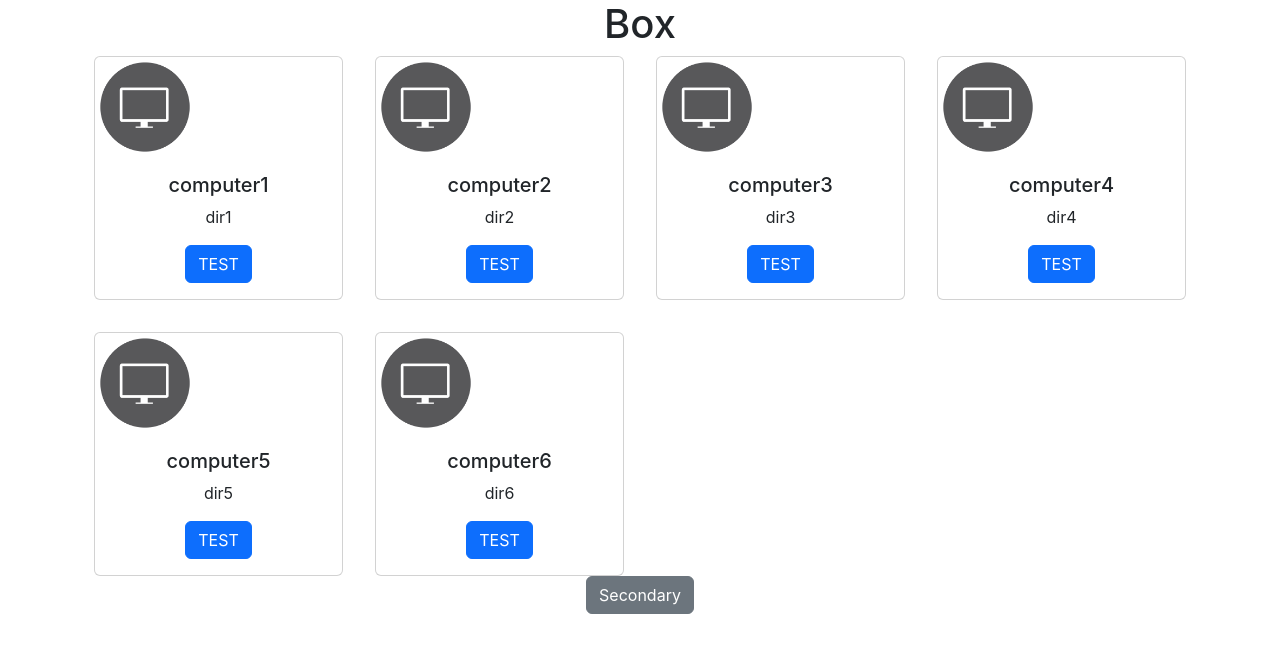
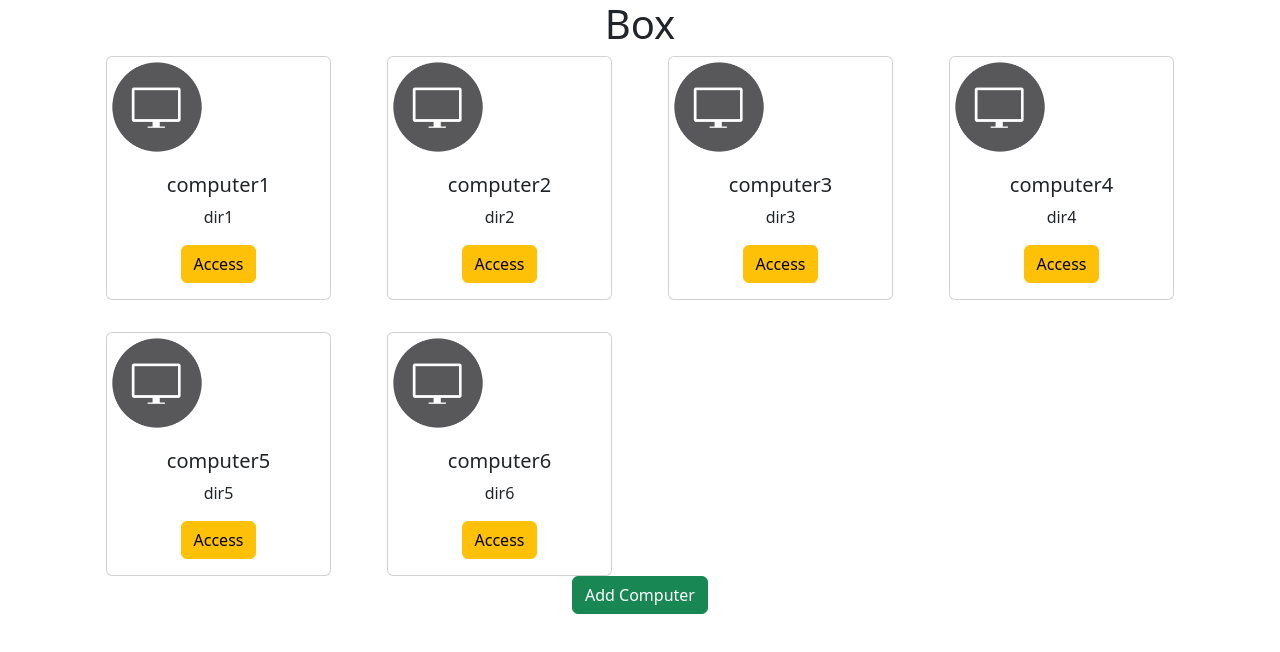
Before and after one commit to fsdexter/reto, a React (Create React App) app in the folder client/bash-app/: page / in a window 1280 px wide. Shown: the top 652 px of the page. Built offline with nearby package versions, Linux system fonts and the light colour scheme; no server answers.

Commit message:
access created

```diff
--- a/client/bash-app/src/App.js
+++ b/client/bash-app/src/App.js
@@ -2,6 +2,10 @@
 import { BrowserRouter, Route, Routes } from "react-router-dom";
 import injectContext from "./store/appContext"
 import { Home } from './pages/home';
+
+import 'bootstrap/dist/css/bootstrap.min.css';
+import { Add } from './pages/add';
+import { Access } from './pages/access';
 
 
 function App() {
@@ -12,8 +16,10 @@
 
       <BrowserRouter >
         <Routes>
-          <Route element={<Home />} path="/" />
-          <Route element={<h1>Not found!</h1>} />
+        <Route element={<Home />} path="/" />
+        <Route element={<Add />} path="/add" />
+        <Route element={<Access />} path="/access" />
+        <Route element={<h1>Not found!</h1>} />
         </Routes>
       </BrowserRouter>
 
--- a/client/bash-app/src/componetn/computerBox.js
+++ b/client/bash-app/src/componetn/computerBox.js
@@ -11,6 +11,7 @@
 		return(
 			<div className="" key={index} >
 				<ComputerCard
+				id={item.id}
                 name={item.name}
                 path={item.path}
                 />
--- a/client/bash-app/src/componetn/computerCard.js
+++ b/client/bash-app/src/componetn/computerCard.js
@@ -1,25 +1,36 @@
 import React, { useContext } from "react";
-import Button from 'react-bootstrap/Button';
 import Card from 'react-bootstrap/Card';
 import { Context } from "../store/appContext";
 import PcIcon from "../img/pc_icon.png"
+import { useNavigate } from "react-router-dom";
+
 
 
 function ComputerCard(props) {
   const { store, actions } = useContext(Context);
-
+  let navigate = useNavigate();
 
   return (
+    <div className="container justify-content-center">
       <Card >
-      <Card.Img variant="top" src={PcIcon} alt="computer icon" style={{ width: '100px', }}/>
+        <Card.Img className="App" variant="top" src={PcIcon} alt="computer icon" style={{ width: '100px', }}/>
         <Card.Body>
           <Card.Title>{props.name}</Card.Title>
           <Card.Text>
             {props.path}
           </Card.Text>
-        <Button variant="primary">TEST</Button>
+          <button
+            type="button"
+            className="btn btn-warning"
+            onClick={() => {
+              actions.access(props.id);
+              navigate("/access")
+            }}
+          >Access</button>
         </Card.Body>
       </Card>
+
+    </div>
   );
 }
 
--- /dev/null
+++ b/client/bash-app/src/pages/access.js
@@ -0,0 +1,27 @@
+import React, { useContext } from "react";
+import { Context } from "../store/appContext";
+import Card from 'react-bootstrap/Card';
+import PcIcon from "../img/pc_icon.png"
+
+
+
+export const Access = () =>{
+    const { store, actions } = useContext(Context);
+
+
+    return (
+        <div className="container">
+        <Card >
+            <h1>test</h1>
+            <h1>{store.spot[0].id}</h1>
+        <Card.Img variant="top" src={PcIcon} alt="computer icon" style={{ width: '100px', }}/>
+        <Card.Body>
+          <Card.Title>{store.spot[0].name}</Card.Title>
+          <Card.Text>
+            {store.spot[0].path}
+          </Card.Text>
+        </Card.Body>
+      </Card>
+        </div>
+    )
+}
--- /dev/null
+++ b/client/bash-app/src/pages/add.js
@@ -0,0 +1,7 @@
+import React from "react";
+
+export const Add = () =>{
+    return (
+        <h1>ADD</h1>
+    )
+}
--- a/client/bash-app/src/pages/home.js
+++ b/client/bash-app/src/pages/home.js
@@ -2,7 +2,8 @@
 import {useState, useEffect, useContext}  from 'react';
 import { Box } from "../componetn/computerBox";
 import { Context } from "../store/appContext"
-import Button from 'react-bootstrap/Button';
+import { Link } from "react-router-dom";
+
 
 export const Home = () => {
 	const { store} = useContext(Context);
@@ -13,7 +14,9 @@
     return (
         <div className="container">
             <Box/>
-            <Button variant="secondary">Secondary</Button>
+            <Link to="/add">
+				<button className="btn btn-success">Add Computer</button>
+			</Link>
         </div>
       )
 }
--- a/client/bash-app/src/store/flux.js
+++ b/client/bash-app/src/store/flux.js
@@ -3,13 +3,14 @@
 		store: {
 			message: "tentativa 1",
 			computers:[
-				{name:"computer1", path:"dir1"},
-				{name:"computer2", path:"dir2"},
-				{name:"computer3", path:"dir3"},
-				{name:"computer4", path:"dir4"},
-				{name:"computer5", path:"dir5"},
-				{name:"computer6", path:"dir6"},
-			]
+				{id:"1",name:"computer1", path:"dir1"},
+				{id:"2",name:"computer2", path:"dir2"},
+				{id:"3",name:"computer3", path:"dir3"},
+				{id:"4",name:"computer4", path:"dir4"},
+				{id:"5",name:"computer5", path:"dir5"},
+				{id:"6",name:"computer6", path:"dir6"},
+			],
+			spot:{}
 		},
 		actions: {
 			// Use getActions to call a function within a fuction
@@ -42,6 +43,13 @@
 
 				//reset the global store
 				setStore({ demo: demo });
+			},
+			access:(id) =>{
+				const store = getStore();
+
+				let aux = store.computers.filter(elm => elm.id === id)
+
+				setStore({ spot: aux });
 			}
 		}
 	};
```
Lines whose indentation alone changed are shown as unchanged.
